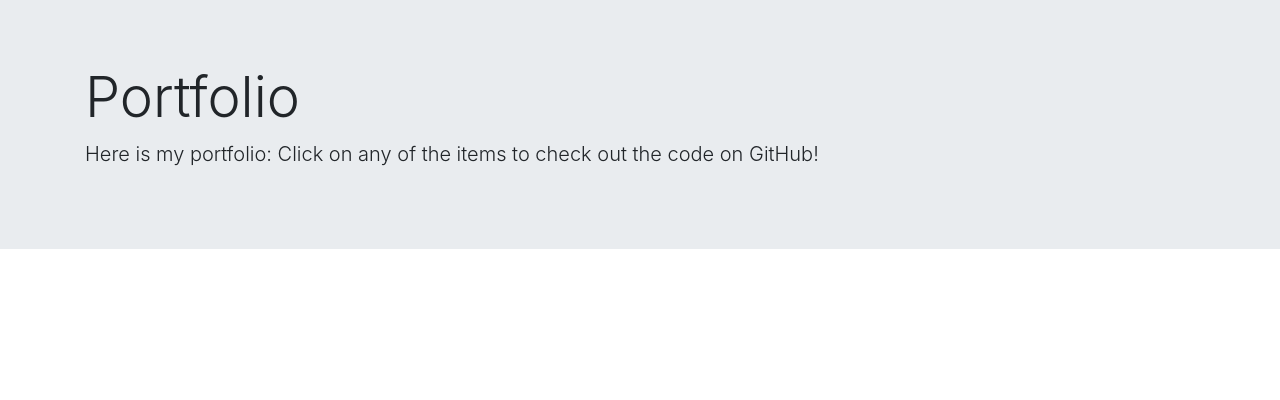
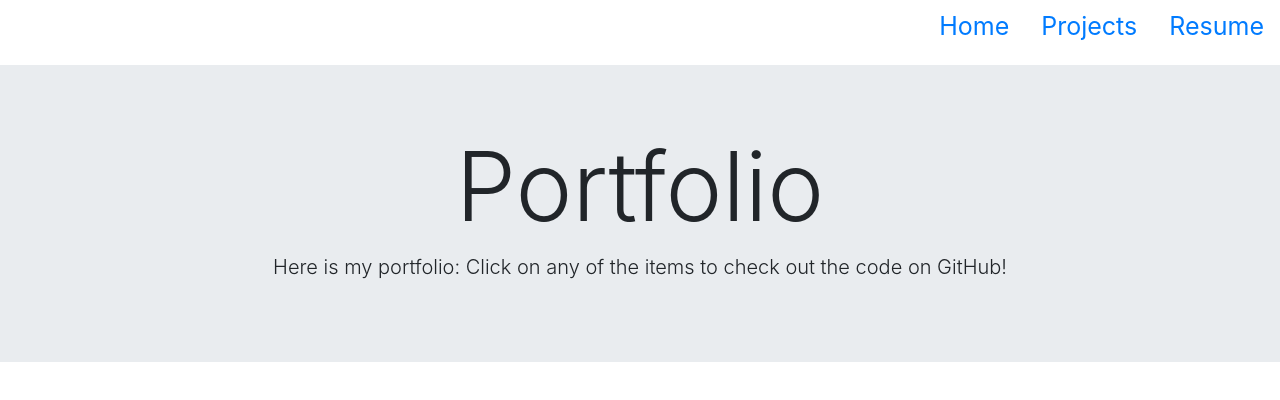
Before and after one commit to humph2mw/test2, a plain HTML site: page index.html in a window 1280 px wide. Drawn offline with nearby package versions, Linux system fonts and the light colour scheme.

Commit message:
added navbar

```diff
--- a/index.html
+++ b/index.html
@@ -11,9 +11,23 @@
     <title>Matthew Humphreys - Portfolio</title>
 </head>
 <body>
-    <div class="jumbotron jumbotron-fluid">
+
+    <ul class="nav justify-content-end" style="height:65px; font-size:25px">
+        <li class="nav-item">
+            <a class="nav-link active" href="#">Home</a>
+        </li>
+        <li class="nav-item">
+            <a class="nav-link" href="#">Projects</a>
+        </li>
+        <li class="nav-item">
+            <a class="nav-link" href="#">Resume</a>
+        </li>
+
+    </ul>
+
+    <div class="jumbotron jumbotron-fluid" style="text-align:center">
         <div class="container">
-            <h1 class="display-4">Portfolio</h1>
+            <h1 class="display-1">Portfolio</h1>
             <p class="lead">Here is my portfolio: Click on any of the items to check out the code on GitHub!</p>
         </div>
     </div>
```
